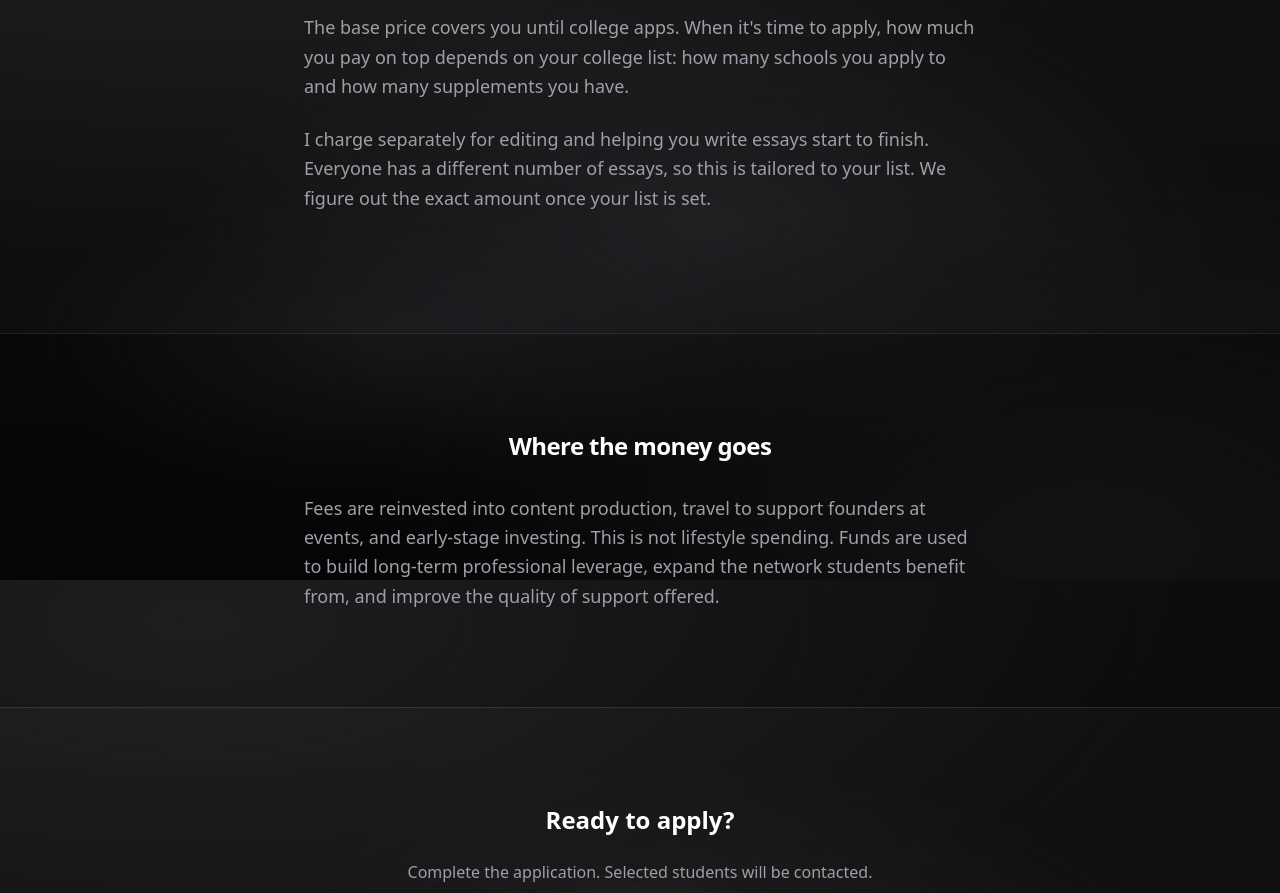
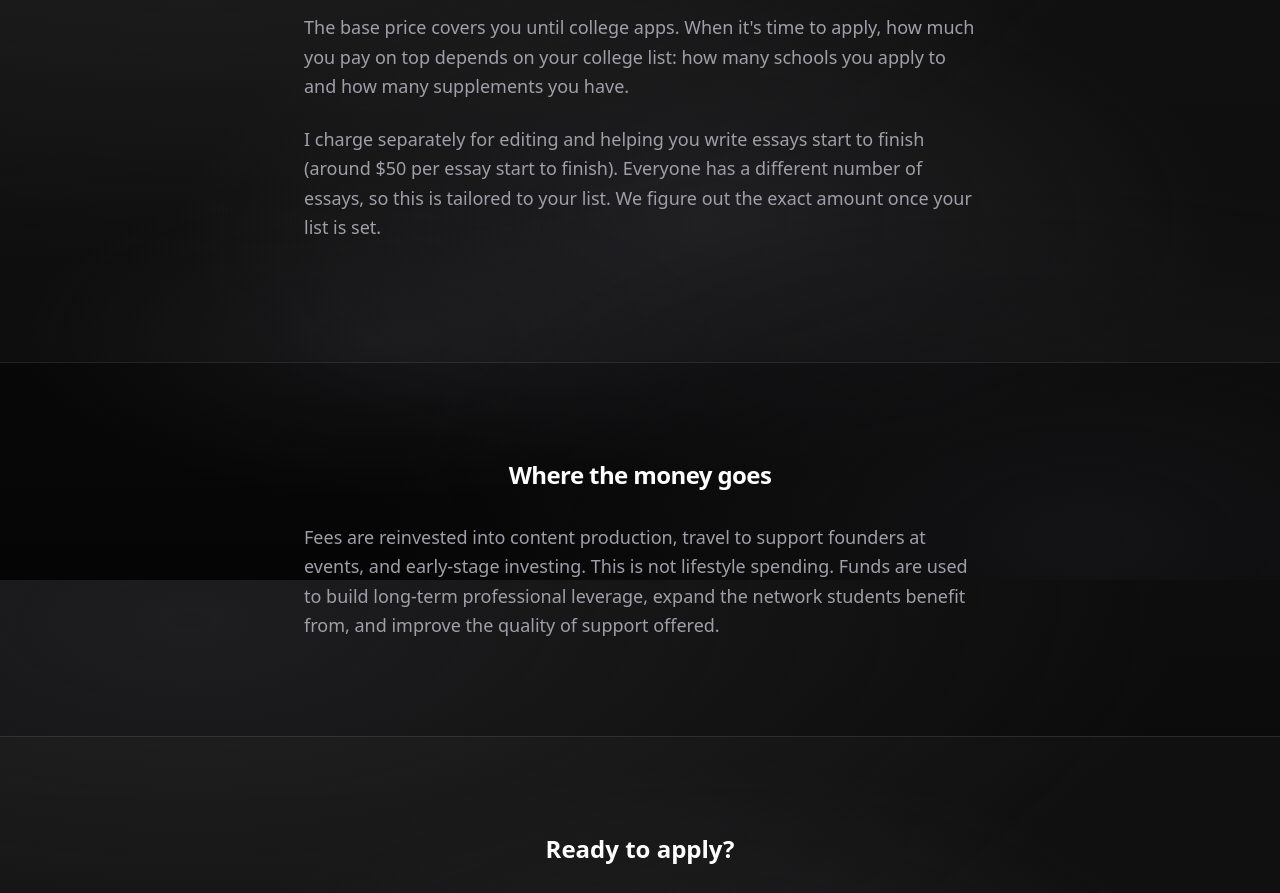
Before and after one commit to maheshwarmurugesan/collegecounselingwebsitemahesh2, a Next.js app in the folder mahesh-college-counseling/: page / in a window 1280 px wide. Shown: the part 2620-3513 px from the top of the page. Built offline with nearby package versions, Linux system fonts and the light colour scheme; no server answers.

Commit message:
Add around  per essay in essay pricing section

```diff
--- a/mahesh-college-counseling/src/app/page.tsx
+++ b/mahesh-college-counseling/src/app/page.tsx
@@ -128,7 +128,7 @@ export default function Home() {
               The base price covers you until college apps. When it&apos;s time to apply, how much you pay on top depends on your college list: how many schools you apply to and how many supplements you have.
             </p>
             <p className="text-lg text-zinc-400 leading-relaxed text-left mb-6">
-              I charge separately for editing and helping you write essays start to finish. Everyone has a different number of essays, so this is tailored to your list. We figure out the exact amount once your list is set.
+              I charge separately for editing and helping you write essays start to finish (around $50 per essay start to finish). Everyone has a different number of essays, so this is tailored to your list. We figure out the exact amount once your list is set.
             </p>
           </div>
         </section>
```
